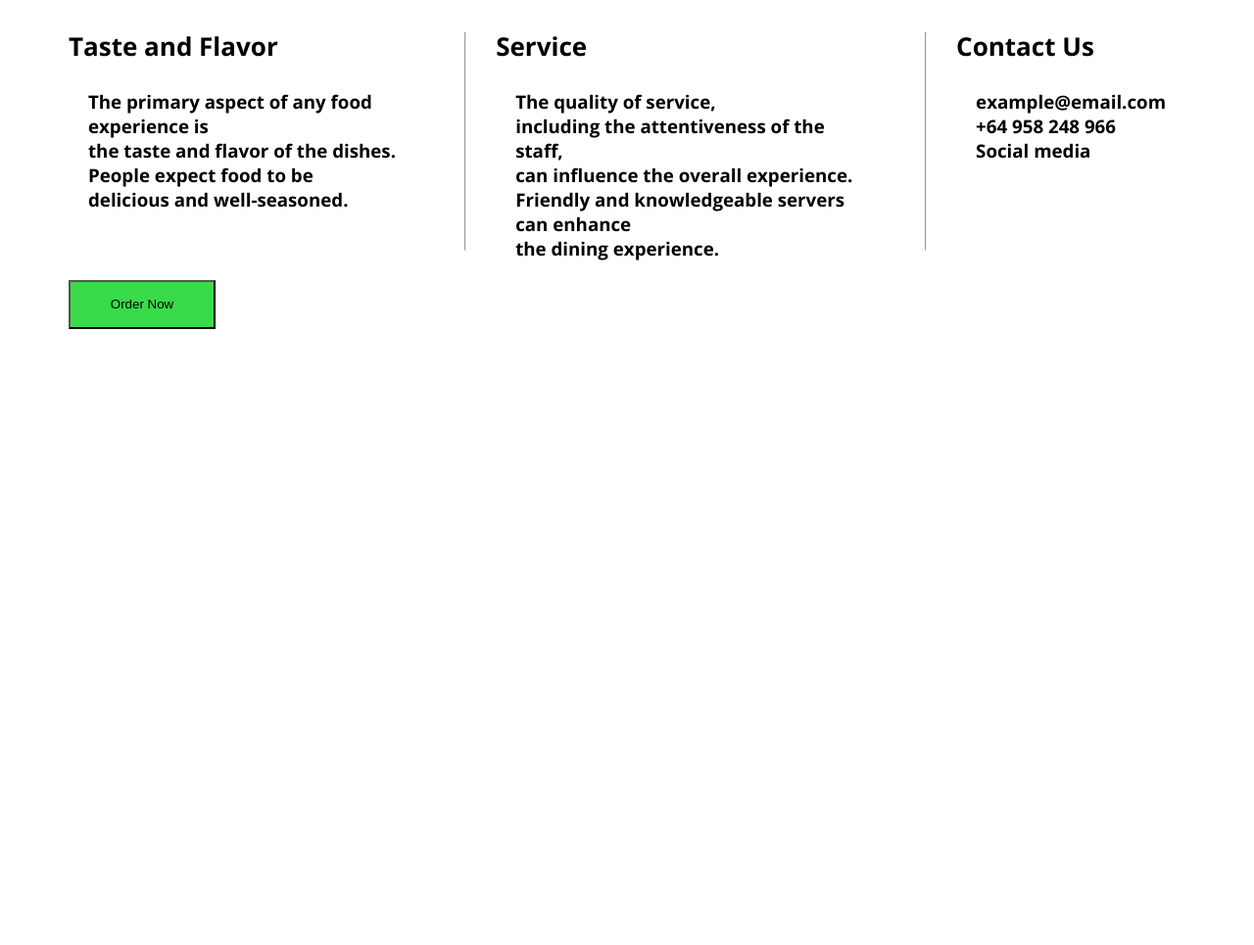
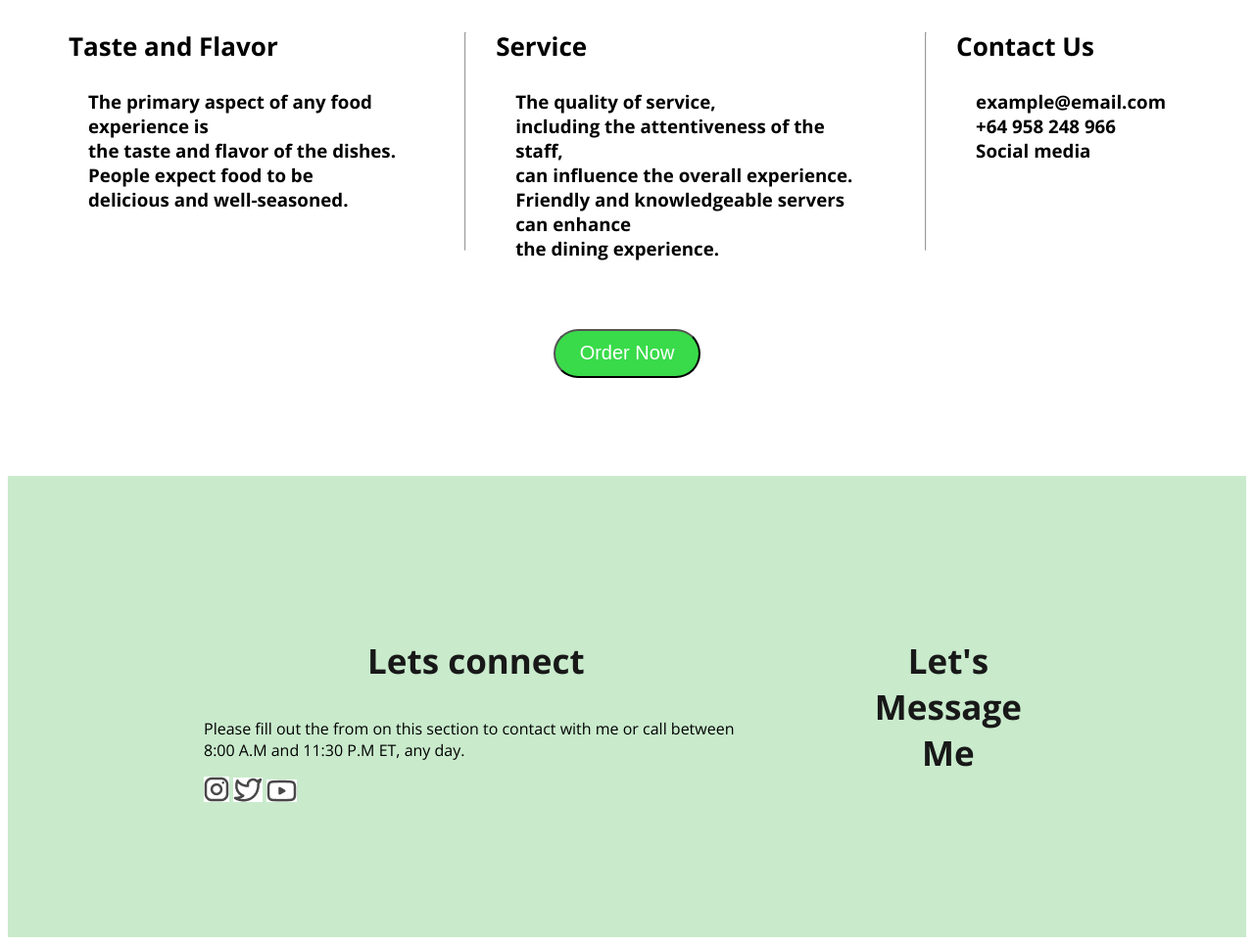
Before and after one commit to hmmirajulislammiru/my-first-portfolio-website, a plain HTML site: page index.html in a window 1280 px wide. Shown: the part 3343-4308 px from the top of the page at 98% size. Before the commit the page ends 3687 px from the top, so only its background shows below. Drawn offline with nearby package versions, Linux system fonts and the light colour scheme.

Commit message:
basic footer

```diff
--- a/index.html
+++ b/index.html
@@ -185,16 +185,33 @@
                 <p class="resume-item-desciption"></p>
             </div>
         </div>
-        <div class="btn-primaryy">
-            <button class="btn-primaryy">Order Now</button>
+        <div class="order-now">
+            <button class="btn-primary">Order Now</button>
         </div>
 
 
         </section>
     </main>
     <footer>
+        <div class="footer-column">
+            <h3 class="section-title">Lets connect</h3>
+            <p class="section-description"> Please fill out the from on this section to contact with me or call between 8:00 A.M and 11:30 P.M ET, any day.</p>
+            <div class="social-links">
+                <a href=""><img src="images/icon/instagram_.jpg" alt=""></a>
+                <a href=""><img src="images/icon/twitter_.jpg" alt=""></a>
+                <a href=""><img src="images/icon/youtube_.jpg" alt=""></a>
+            </div>
+        </div>
+        <div class="footer-column">
+            <h3 class="section-title">Let's Message Me</h3>
+        </div>
 
-    </footer>
+
+
+
+
+
+      </footer>
 
 </body>
 </html>
--- a/styles/portfolio.css
+++ b/styles/portfolio.css
@@ -189,13 +189,14 @@ background: #39DB4A;
 .order-now{
     text-align: center;
     margin-top: 50px;
- }
+   }
 
  /* footer style */
- .footer{
+ footer{
     display: flex;
+    padding: 130px 200px;
+
     gap: 100px;
     background-color: #c9ebcc;;
     margin-top: 100px;
-    padding: 130px 200px;
 }
```
Also changed, not shown: images/icon/instagram_.jpg (renamed from images/instagram_.jpg), images/icon/twitter_.jpg (renamed from images/twitter_.jpg), images/icon/youtube_.jpg (renamed from images/youtube_.jpg).
